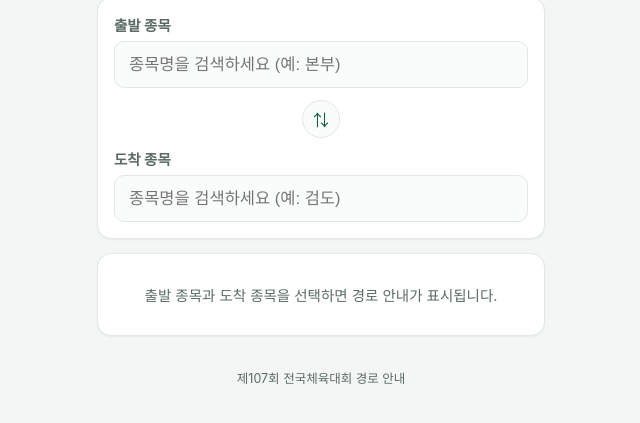
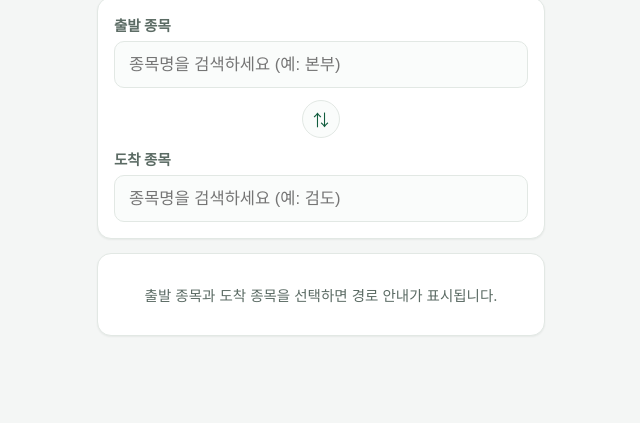
Before and after one commit to thvorite/seoul, a plain HTML site: page index.html in a window 1280 px wide. Shown: the part 93-516 px from the top of the page, without its empty margins (319-959 px from the left). Drawn offline with Linux system fonts and the light colour scheme.

Commit message:
Update index.html

```diff
--- a/index.html
+++ b/index.html
@@ -63,7 +63,6 @@
 
   <div id="resultArea"></div>
 
-  <footer class="meta">제107회 전국체육대회 경로 안내</footer>
 </div>
 
 <script src="js/data.js"></script>
```
